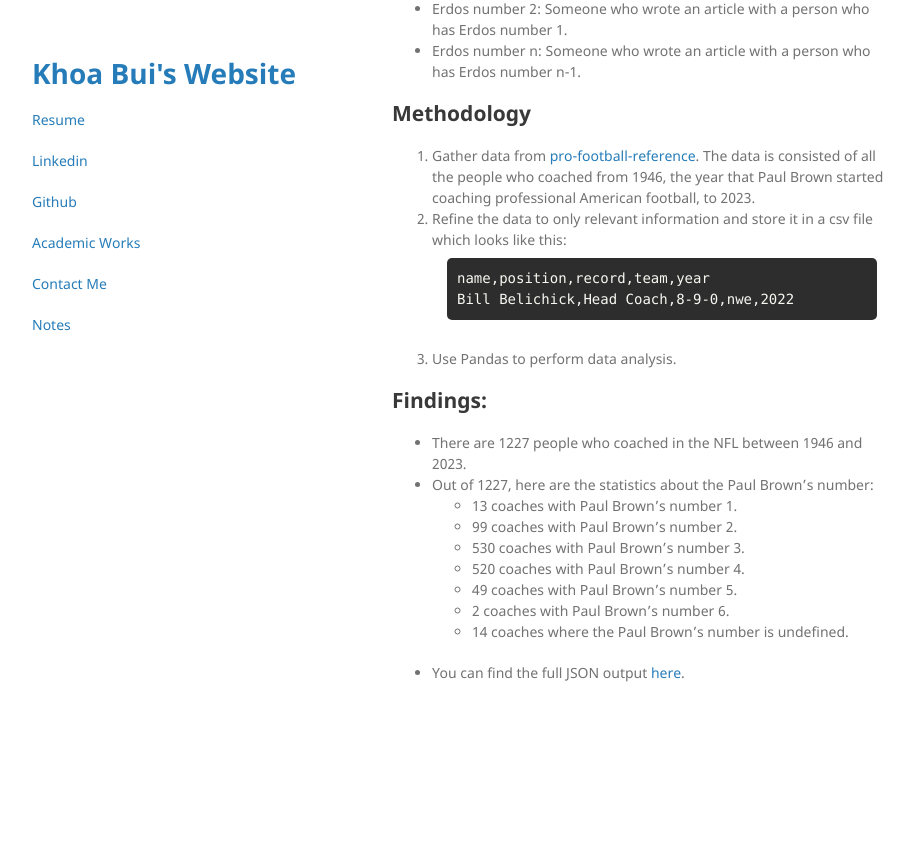
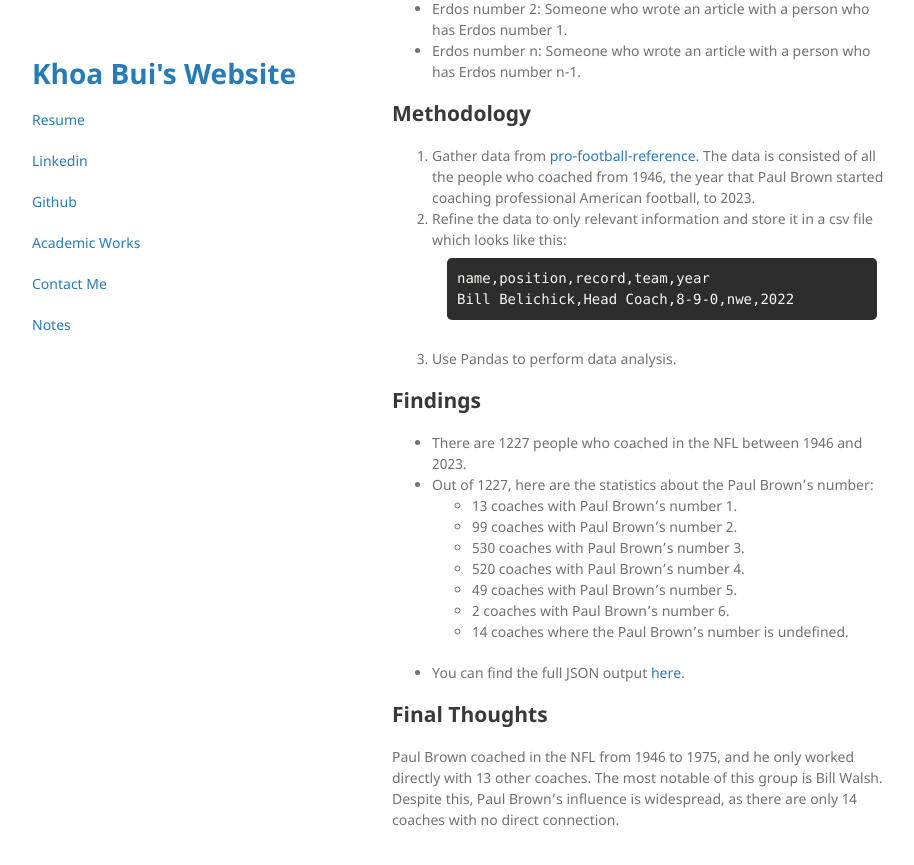
Before and after one commit to khoabuiv/khoabuiv.github.io, a Jekyll site: the page built from blogs/paul_browns_number.md, in a window 1280 px wide and 900 px high, scrolled down 869 px. Shown: the top 865 px of the window, without its empty margins (178-1092 px from the left). Built offline with Jekyll 4.4.1, drawn with Linux system fonts in a browser that asks for light colours; before the commit the page ends 1622 px from its top, so only the background shows below that.

Commit message:
Update paul_browns_number.md

````diff
--- a/blogs/paul_browns_number.md
+++ b/blogs/paul_browns_number.md
@@ -34,7 +34,7 @@ Bill Belichick,Head Coach,8-9-0,nwe,2022
 ```
 3. Use Pandas to perform data analysis.
 
-## Findings:
+## Findings
 - There are 1227 people who coached in the NFL between 1946 and 2023.
 - Out of 1227, here are the statistics about the Paul Brown's number:
     - 13 coaches with Paul Brown's number 1.
@@ -45,3 +45,6 @@ Bill Belichick,Head Coach,8-9-0,nwe,2022
     - 2 coaches with Paul Brown's number 6.
     - 14 coaches where the Paul Brown's number is undefined.
 - You can find the full JSON output [here](https://github.com/khoabuiv/Brown-s-Number-Public/blob/main/Paul_Brown_numbers.json).
+
+## Final Thoughts
+Paul Brown coached in the NFL from 1946 to 1975, and he only worked directly with 13 other coaches. The most notable of this group is Bill Walsh. Despite this, Paul Brown's influence is widespread, as there are only 14 coaches with no direct connection.
````
